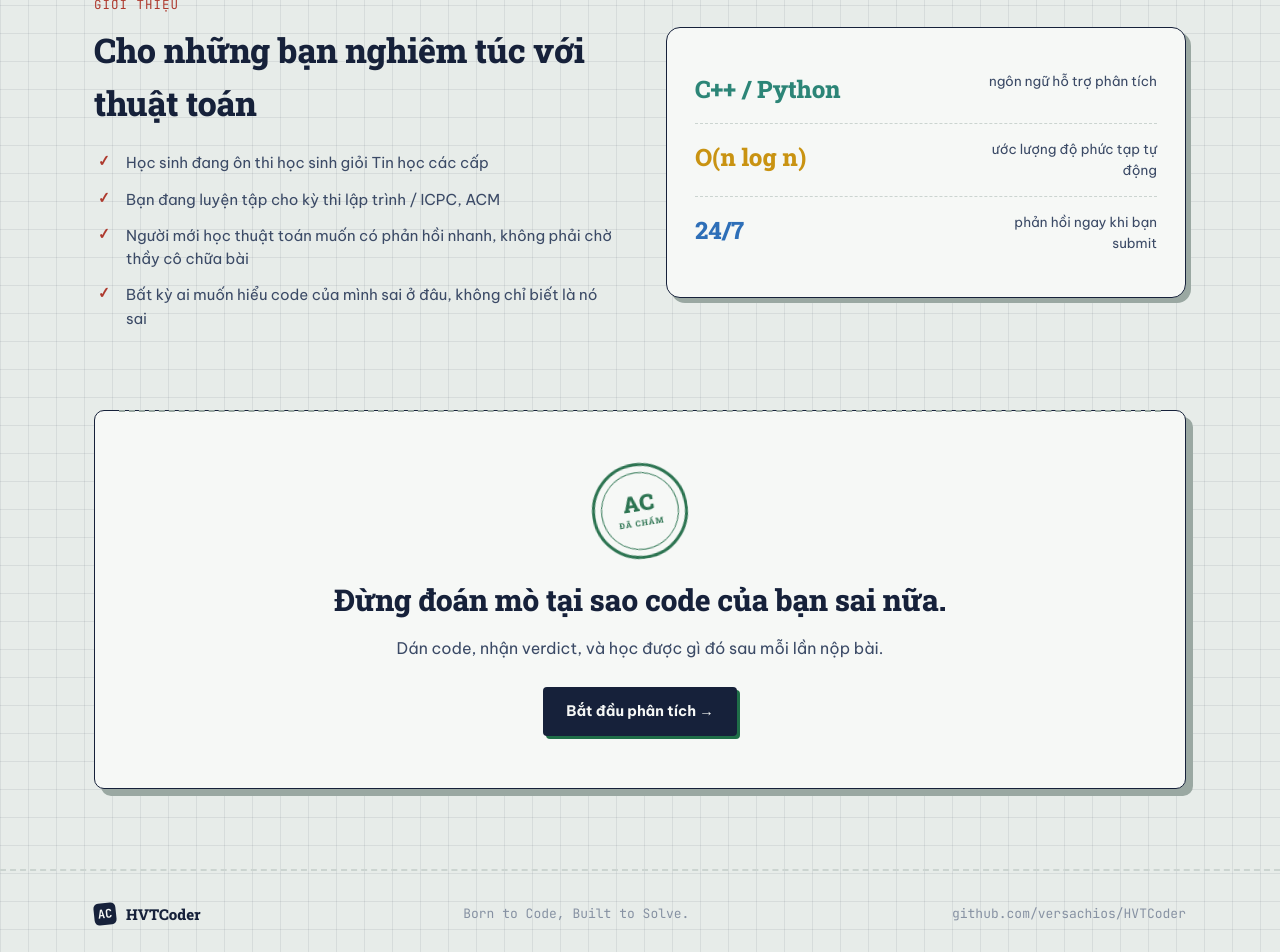
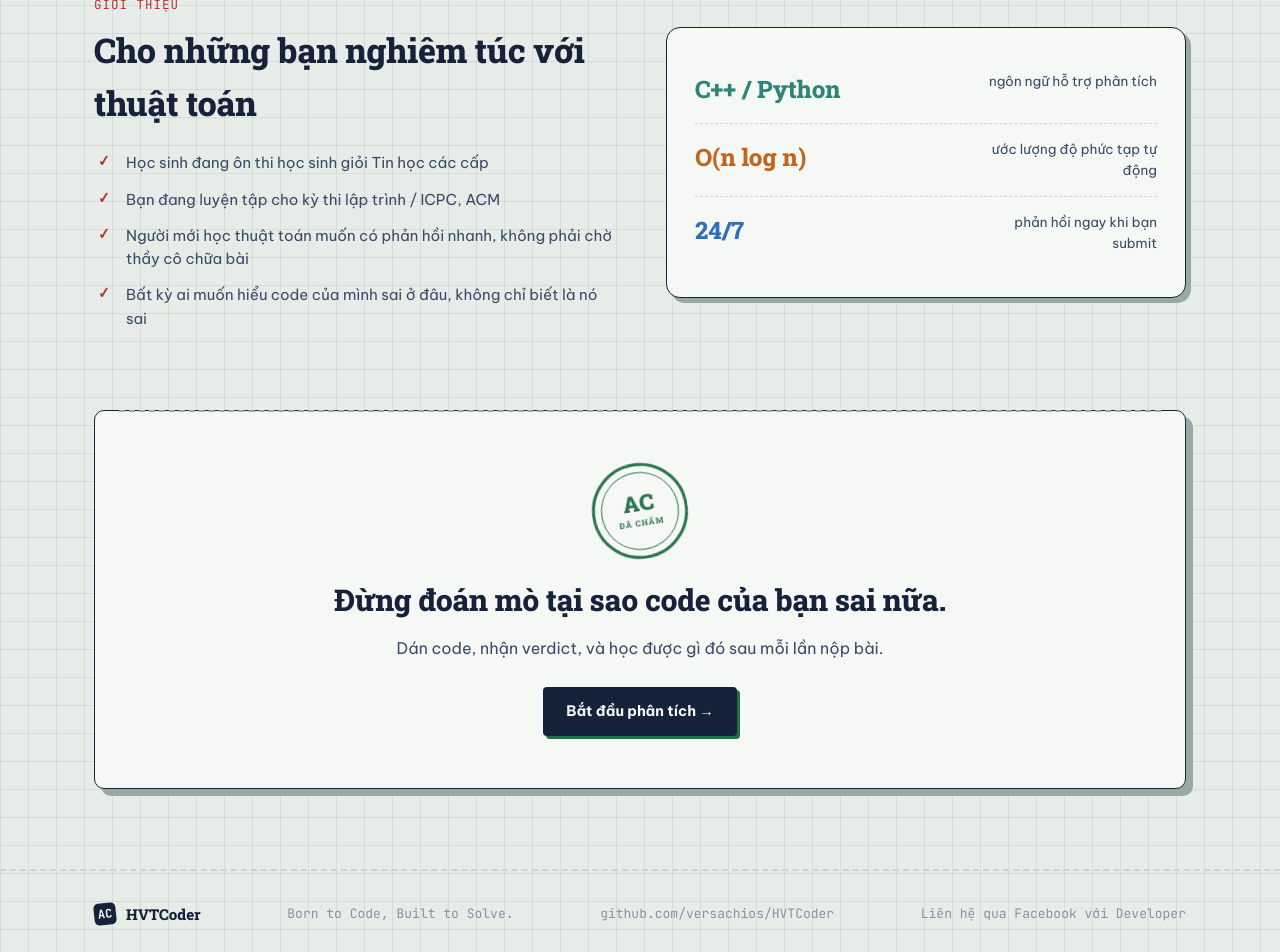
Before and after one commit to versachios/HVTCoder, a Next.js app: page / in a window 1280 px wide. Shown: the part 1440-2392 px from the top of the page. Built offline with nearby package versions, Linux system fonts and the light colour scheme.

Commit message:
debug ocr error

```diff
--- a/src/app/api/ocr/route.ts
+++ b/src/app/api/ocr/route.ts
@@ -84,8 +84,11 @@ KHÔNG trả về lời giải, nhận xét hoặc lời mở đầu.`;
     if (!res.ok) {
       const errText = await res.text();
       console.error("Gemini OCR error:", errText);
-      return NextResponse.json({ error: "Không gọi được AI OCR. Thử lại sau." }, { status: 502 });
-    }
+      return NextResponse.json(
+        { error: "Không gọi được AI OCR. Thử lại sau.", debug: errText, status: res.status },
+        { status: 502 }
+      );
+  }
 
     const data = await res.json();
     const content = data.candidates?.[0]?.content?.parts?.[0]?.text;
--- a/src/app/page.tsx
+++ b/src/app/page.tsx
@@ -133,7 +133,7 @@ export default function Home() {
           </div>
           <div className="stat-card">
             <div className="stat-row"><div className="num" style={{ color: 'var(--b-teal)' }}>C++ / Python</div><div className="lbl">ngôn ngữ hỗ trợ phân tích</div></div>
-            <div className="stat-row"><div className="num" style={{ color: 'var(--b-yellow)' }}>O(n log n)</div><div className="lbl">ước lượng độ phức tạp tự động</div></div>
+            <div className="stat-row"><div className="num" style={{ color: 'var(--b-orange)' }}>O(n log n)</div><div className="lbl">ước lượng độ phức tạp tự động</div></div>
             <div className="stat-row"><div className="num" style={{ color: 'var(--b-blue)' }}>24/7</div><div className="lbl">phản hồi ngay khi bạn submit</div></div>
           </div>
         </div>
@@ -153,6 +153,7 @@ export default function Home() {
           <div className="brand" style={{ fontSize: 15 }}><span className="dot"></span> HVTCoder</div>
           <div className="tag">Born to Code, Built to Solve.</div>
           <a className="tag" href="https://github.com/versachios/HVTCoder" target="_blank" rel="noopener noreferrer">github.com/versachios/HVTCoder</a>
+          <a className="tag" href="https://facebook.com/versachios/" target="_blank" rel="noopener noreferrer">Liên hệ qua Facebook với Developer </a>
         </div>
       </footer>
 
```
